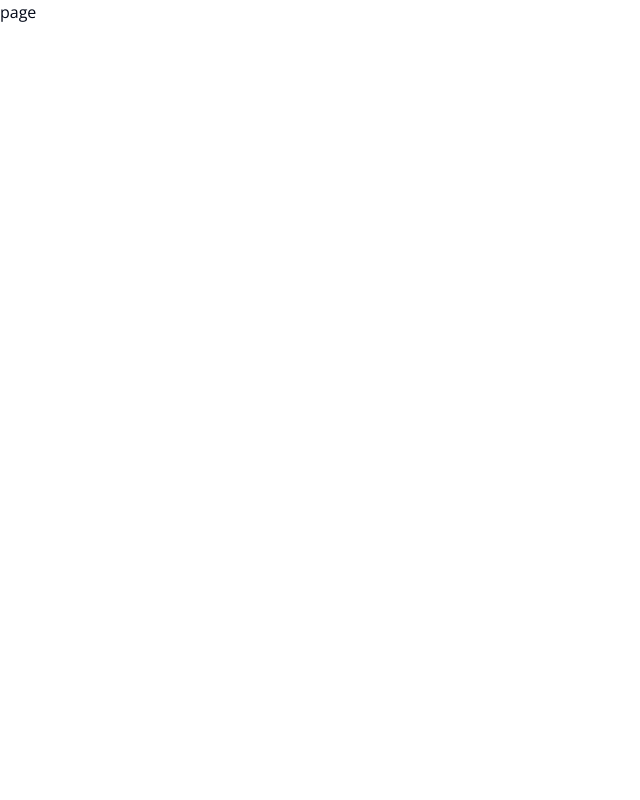
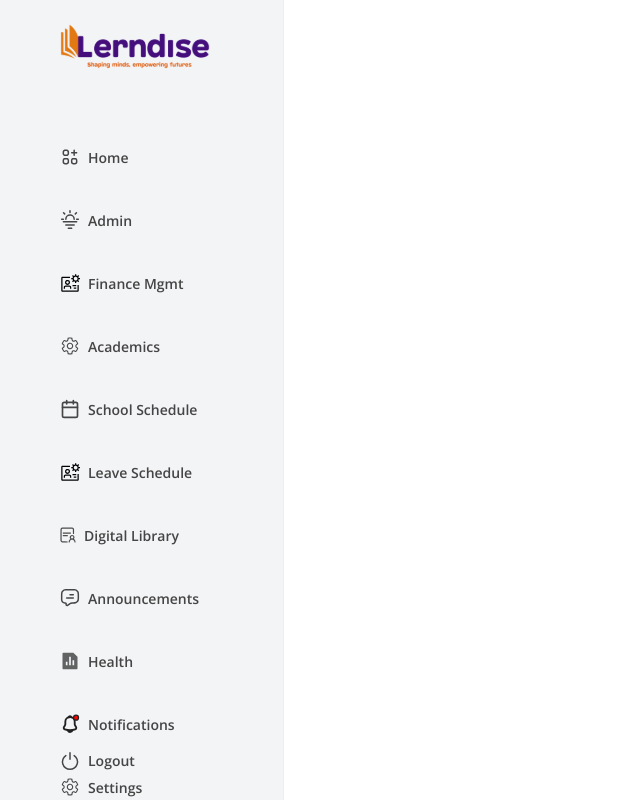
Before and after one commit to Lerndise/Lerndise-FE, a Next.js app: page /admin/dashboard in a window 1280 px wide. Shown: the whole page, without its empty margins (0-640 px from the left). Built offline with nearby package versions, Linux system fonts and the light colour scheme.

Commit message:
feat(AdminSidenav): Designed the admin sidebar

```diff
--- a/app/admin/dashboard/page.tsx
+++ b/app/admin/dashboard/page.tsx
@@ -1,9 +1,12 @@
+import SideNav from '@/components/DashboardPage/SideNav';
 import React from 'react'
 
 const page = () => {
   return (
-    <div>page</div>
-  )
+    <div className='flex w-full items-start bg-white-a700'>
+      <SideNav />
+    </div>
+  );
 }
 
 export default page
--- a/app/admindashboard/page.tsx
+++ /dev/null
@@ -1,10 +0,0 @@
-import SideNav from "@/components/DashboardPage/SideNav";
-
-const Home = () => {
-  return (
-    <div className="flex w-full items-start bg-white-a700">
-      <SideNav />
-    </div>
-  );
-};
-export default Home;
```
